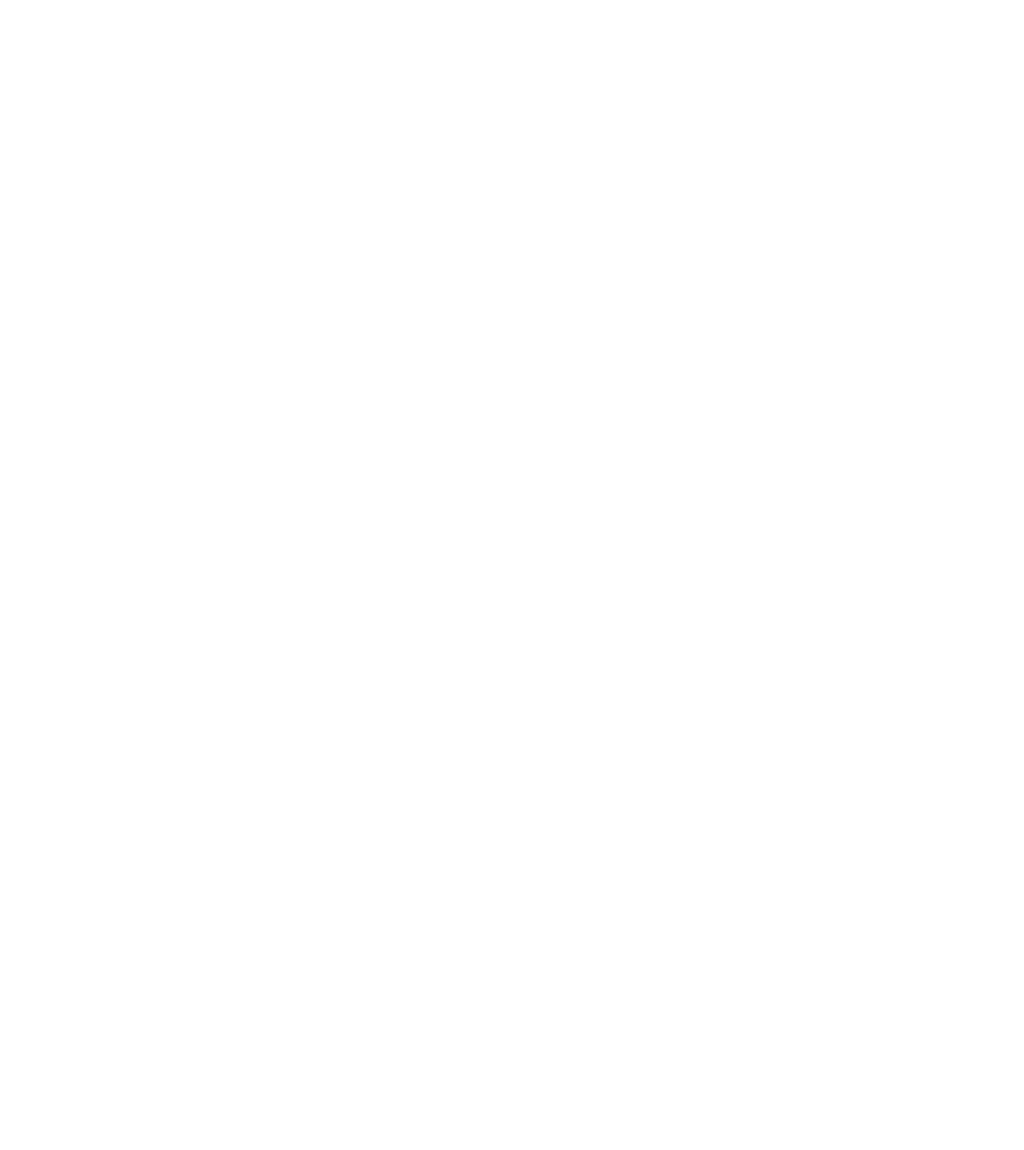
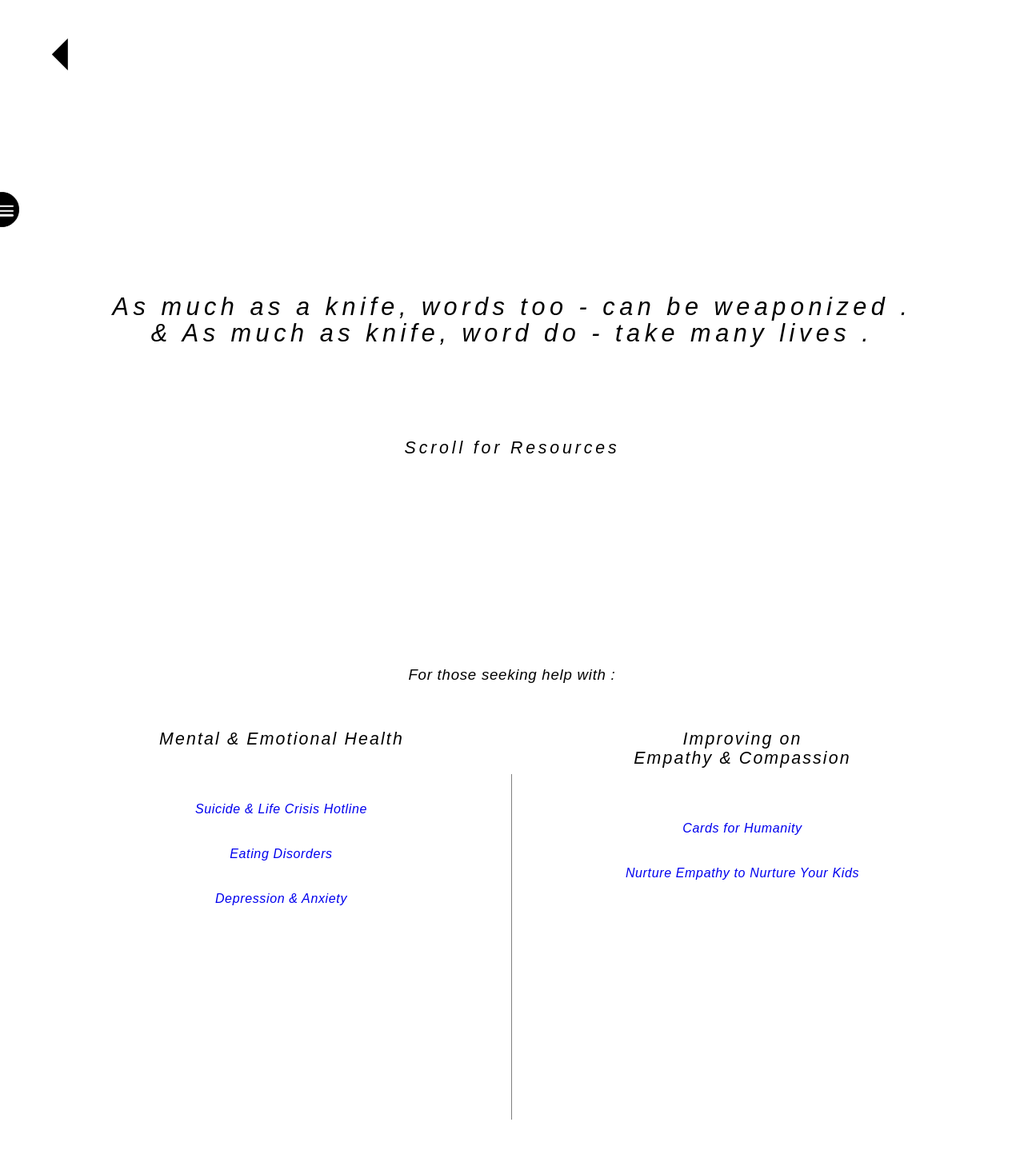
Before and after one commit to package-l/pain-dora, a React (Create React App) app: page /resources in a window 1280 px wide. Before the commit this address had no page. Shown: the top 1438 px of the page at 80% size. Before the commit the page ends 800 px from the top, so only its background shows below. Built offline with nearby package versions, Linux system fonts and the light colour scheme; a web font is replaced by a local one.

Commit message:
About page update + Resources push

```diff
--- a/src/App.js
+++ b/src/App.js
@@ -9,6 +9,7 @@
 //import AcceptCookies from './components/AcceptCookies';
 import RejectCookies from './components/RejectCookies';
 import Start from './components/Start';
+import Resources from './components/Resources';
 
 // About page route imports
 import AboutDine from './components/About/AboutDine';
@@ -73,6 +74,7 @@
           <Route path="/about/beta" element={<AboutBeta />} />
         </Route>
         <Route path="/maincourse" element={<MainCourse />} />
+        <Route path="/resources" element={<Resources />} />
 
         {/* Cookie Profiles */}\
         {cookieData.map((cookie, key) => {
--- a/src/components/About/AboutDine.js
+++ b/src/components/About/AboutDine.js
@@ -24,35 +24,35 @@
             fontSize: `${isSizingAspectRatio ? '2.75vw' : '4.5vh'}`
             }}>Fine, Di(n)e w/ Me</h2></div>
             <div className="line2"><p style={{
-            fontSize: `${isSizingAspectRatio ? '0.9vw' : '1.65vh'}`
+            fontSize: `${isSizingAspectRatio ? '1vw' : '1.75vh'}`
             }}>is an intimate space that prioritizes
             </p></div>
             <div className="bullets"><p style={{
-            fontSize: `${isSizingAspectRatio ? '0.9vw' : '1.65vh'}`
+            fontSize: `${isSizingAspectRatio ? '1vw' : '1.65vh'}`
             }}><span className="bullet">intentional&nbsp;&nbsp;</span><br/>
             <span className="bullet">minimalistic</span><br/><span className="bullet">curational&nbsp;&nbsp;&nbsp;</span><br/>
             <span className="bullet">aesthetic&nbsp;&nbsp;&nbsp;&nbsp;&nbsp;</span><br/><span className="bullet">visual&nbsp;&nbsp;&nbsp;&nbsp;&nbsp;&nbsp;&nbsp;&nbsp;&nbsp;&nbsp;&nbsp;&nbsp;</span><br/>
             <span className="bullet">capitalistic&nbsp;&nbsp;</span><br/><span className="bullet">commercial&nbsp;</span>&nbsp; meaningful design ,
             </p></div>
             <div className="line3"><p style={{
-            fontSize: `${isSizingAspectRatio ? '0.9vw' : '1.65vh'}`
+            fontSize: `${isSizingAspectRatio ? '1vw' : '1.65vh'}`
             }}>fostering emotional and physical sustainability ,<br/>
             </p></div>
             <div className="line3 second"><p style={{
-            fontSize: `${isSizingAspectRatio ? '0.9vw' : '1.65vh'}`
+            fontSize: `${isSizingAspectRatio ? '1vw' : '1.65vh'}`
             }}>through a plateful of playful and painful experiences .
             </p></div>
             <div className="line4"><p style={{
-            fontSize: `${isSizingAspectRatio ? '0.9vw' : '1.65vh'}`
+            fontSize: `${isSizingAspectRatio ? '1vw' : '1.65vh'}`
             }}> - A .
             </p></div>
             <div className="inquire"><p style={{
-            fontSize: `${isSizingAspectRatio ? '0.9vw' : '1.65vh'}`
+            fontSize: `${isSizingAspectRatio ? '1vw' : '1.65vh'}`
             }}>
                 To inquire, please say hello at :
             </p></div>
             <div className="email"><p style={{
-            fontSize: `${isSizingAspectRatio ? '0.9vw' : '1.65vh'}`
+            fontSize: `${isSizingAspectRatio ? '1vw' : '1.65vh'}`
             }}>
                 FineDinewme @ Gmail.com
             </p></div>
--- a/src/components/NavMenu.js
+++ b/src/components/NavMenu.js
@@ -29,6 +29,7 @@
                             <li><Link reloadDocument to="/home">home</Link></li>
                             <li><Link to="/flavourprofiles">flavour<br/>profiles</Link></li>
                             <li></li>
+                            <li><Link to="/resources">resources</Link></li>
                             <li></li>
                             <li><Link to="/maincourse">main course<br/>of action</Link></li>
                             <li></li>
--- /dev/null
+++ b/src/components/Resources.js
@@ -0,0 +1,82 @@
+import { useState } from 'react';
+import { useMediaQuery } from 'react-responsive';
+import '../styles/Resources.scss';
+
+// Other components
+import HamburgerButton from './HamburgerButton';
+import NavMenu from './NavMenu';
+import BackArrow from './BackArrow';
+
+const Resources = () => {
+    const [openMenu, setOpenMenu] = useState(false);
+
+    const isSizingAspectRatio = useMediaQuery({
+        query: '(max-aspect-ratio: 16/9)'
+    })
+
+  return (
+    <div className="resources-container">
+
+          <div className="hamburger-container">
+            <BackArrow />
+            <HamburgerButton name="menu" open={openMenu} setOpen={setOpenMenu}/>
+            <NavMenu open={openMenu} setOpen={setOpenMenu}/>
+          </div>
+
+
+          <section className="quote-container" id="quote">
+            <h1 className="quote">As much as a knife, words too - can be weaponized .<br/>
+                & As much as knife, word do - take many lives .
+            </h1>
+            <div className="scroll">
+                Scroll for Resources
+            </div>
+            <div className="arrow"></div>
+          </section>
+
+          <section className="list-container" id="resources">
+                <h1>For those seeking help with :</h1>
+                {/*<div className="list-row">
+                    <div className="list-column">
+                        <h2>Mental & Emotional Health</h2>
+                    </div>
+                    <div className="list-column">
+                        <h2>Improving on<br/>Empathy & Compassion</h2>
+                    </div>
+                </div>*/}
+                <div className="list-row">
+                    <div className="list-column">
+                        <h2>Mental & Emotional Health</h2>
+                        <div className="border">
+                            <ul>
+                                <li>
+                                    <a href="https://www.freecodecamp.org/" target="_blank" rel="noreferrer noopener">Suicide & Life Crisis Hotline</a>
+                                </li>
+                                <li>
+                                    <a href="https://www.freecodecamp.org/" target="_blank" rel="noreferrer noopener">Eating Disorders</a>
+                                </li>
+                                <li>
+                                <a href="https://www.freecodecamp.org/" target="_blank" rel="noreferrer noopener">Depression & Anxiety</a>
+                                </li>
+                            </ul>
+                        </div>
+                    </div>
+
+                    <div className="list-column">
+                        <h2>Improving on<br/>Empathy & Compassion</h2>
+                        <ul>
+                            <li>
+                                <a href="https://www.freecodecamp.org/" target="_blank" rel="noreferrer noopener">Cards for Humanity</a>
+                            </li>
+                            <li>
+                            <a href="https://www.freecodecamp.org/" target="_blank" rel="noreferrer noopener">Nurture Empathy to Nurture Your Kids</a>
+                            </li>
+                        </ul>
+                    </div>
+                </div>
+          </section>
+        </div>
+  )
+}
+
+export default Resources
--- a/src/styles/About.scss
+++ b/src/styles/About.scss
@@ -1,13 +1,13 @@
 @import './Reusable.scss';
 
-@mixin Avenir {
+/*@mixin Avenir {
     @include tracking(40);
     font-family: Avenir Next Condensed, sans-serif;
     font-weight: 300;
     font-style: italic;
     color: black;
     line-height: 3vh;
-}
+}*/
 
 // PART 1 -- Consistent style for tray across all pages
 
@@ -205,6 +205,7 @@
     .line3 p {
         text-align: left;
         left: 10%;
+        top: 10%;
     }
 
     .line3.second p {
@@ -429,7 +430,7 @@
         line-height: 1.2;
         left: 50%;
         top: 40%;
-        color: #63a1d0;
+        color:  #f3a7b1;
     }
 
     .line2 {
@@ -561,7 +562,7 @@
         line-height: 1.2;
         left: 50%;
         top: 40%;
-        color: #63a1d0;
+        color: #998cbc;
     }
 
     .line2 {
--- /dev/null
+++ b/src/styles/Resources.scss
@@ -0,0 +1,81 @@
+@import './Reusable.scss';
+
+section {
+    height: 100vh;
+    width: 100vw;
+    position: relative;
+}
+
+.quote {
+    @include transform(translate(-50%, -50%));
+    @include Avenir;
+    @include tracking(180);
+    font-weight: lighter;
+    width: 80%;
+    font-size: 23pt;
+    line-height: 1.07;
+    position: absolute;
+    top: 50%;
+    left: 50%;
+}
+
+.scroll {
+    @include transform(translate(-50%, -50%));
+    @include Avenir;
+    @include tracking(180);
+    font-size: 16pt;
+    line-height: 1.6;
+    position: absolute;
+    top: 70%;
+    left: 50%;
+}
+
+.list-container {
+
+    h1 {
+        @include Avenir;
+        font-size: 14pt;
+        padding: 2rem;
+    }
+
+    h2 {
+        @include Avenir;
+        @include tracking(100);
+        font-weight: 500;
+        font-size: 16pt;
+        padding: 2rem;
+    }
+
+    .list-row {
+        @include transform(translate(-50%, -50%));
+        position: absolute;
+        display: flex;
+        top: 40%;
+        left: 50%;
+        height: 60%;
+        width: 90%;
+    }
+
+    ul, li {
+        @include Avenir;
+        padding: 1rem;
+    }
+
+    a {
+        text-decoration: none;
+    }
+
+    a:hover {
+        opacity: 50%;
+    }
+
+    .border {
+        height: 90%;
+        border-right: solid 1.5px grey;
+    }
+
+    .list-column {
+        flex: 50%;
+    }
+
+}
--- a/src/styles/Reusable.scss
+++ b/src/styles/Reusable.scss
@@ -68,6 +68,15 @@
     line-height: 1.85vh;
 }
 
+@mixin Avenir {
+    @include tracking(40);
+    font-family: Avenir Next Condensed, sans-serif;
+    font-weight: 300;
+    font-style: italic;
+    color: black;
+    line-height: 3vh;
+}
+
 @mixin nameFont {
     font-family: "chantal", sans-serif;
     font-weight: 300;
```
Also changed, not shown: src/components/About.js (added, +22 -0 lines).
